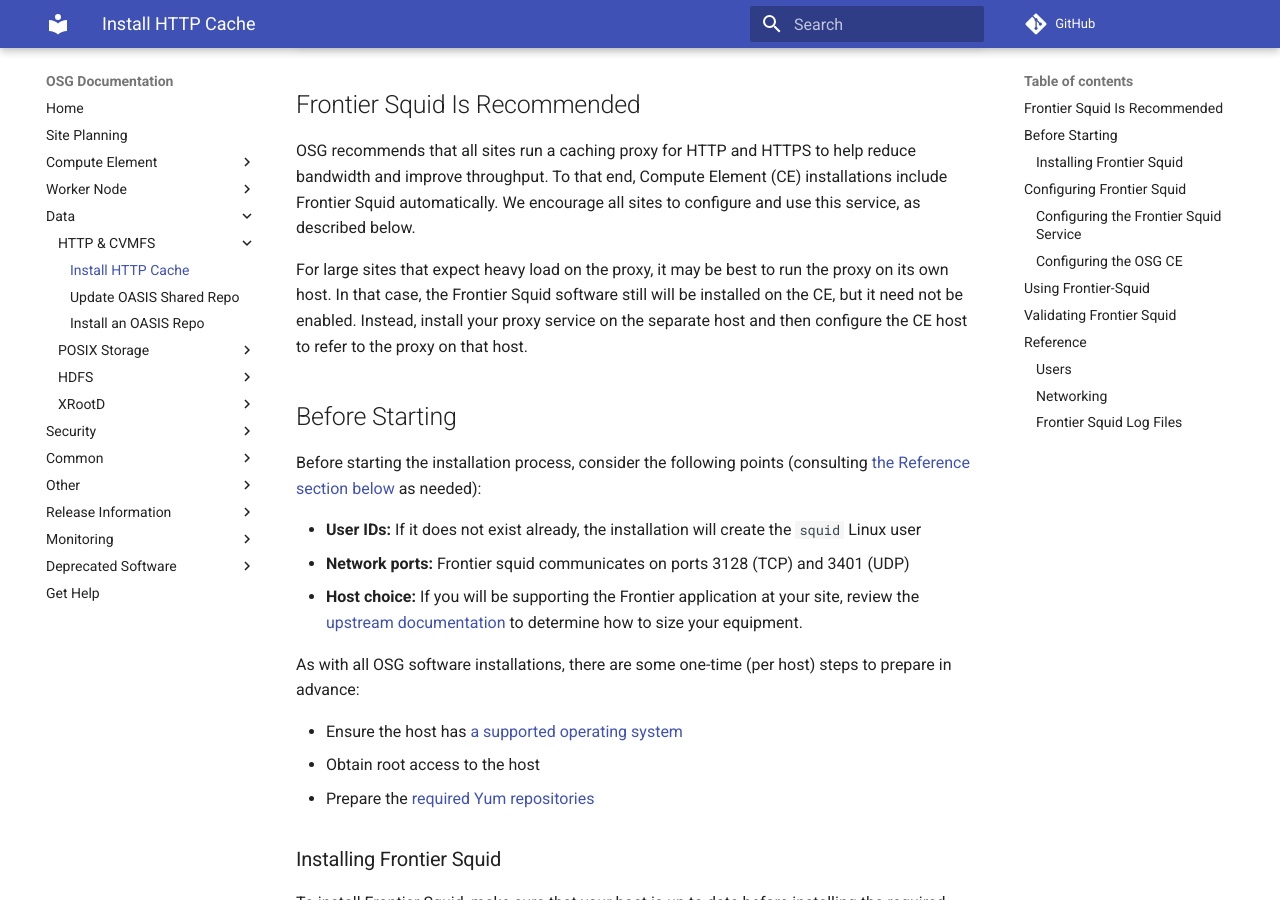
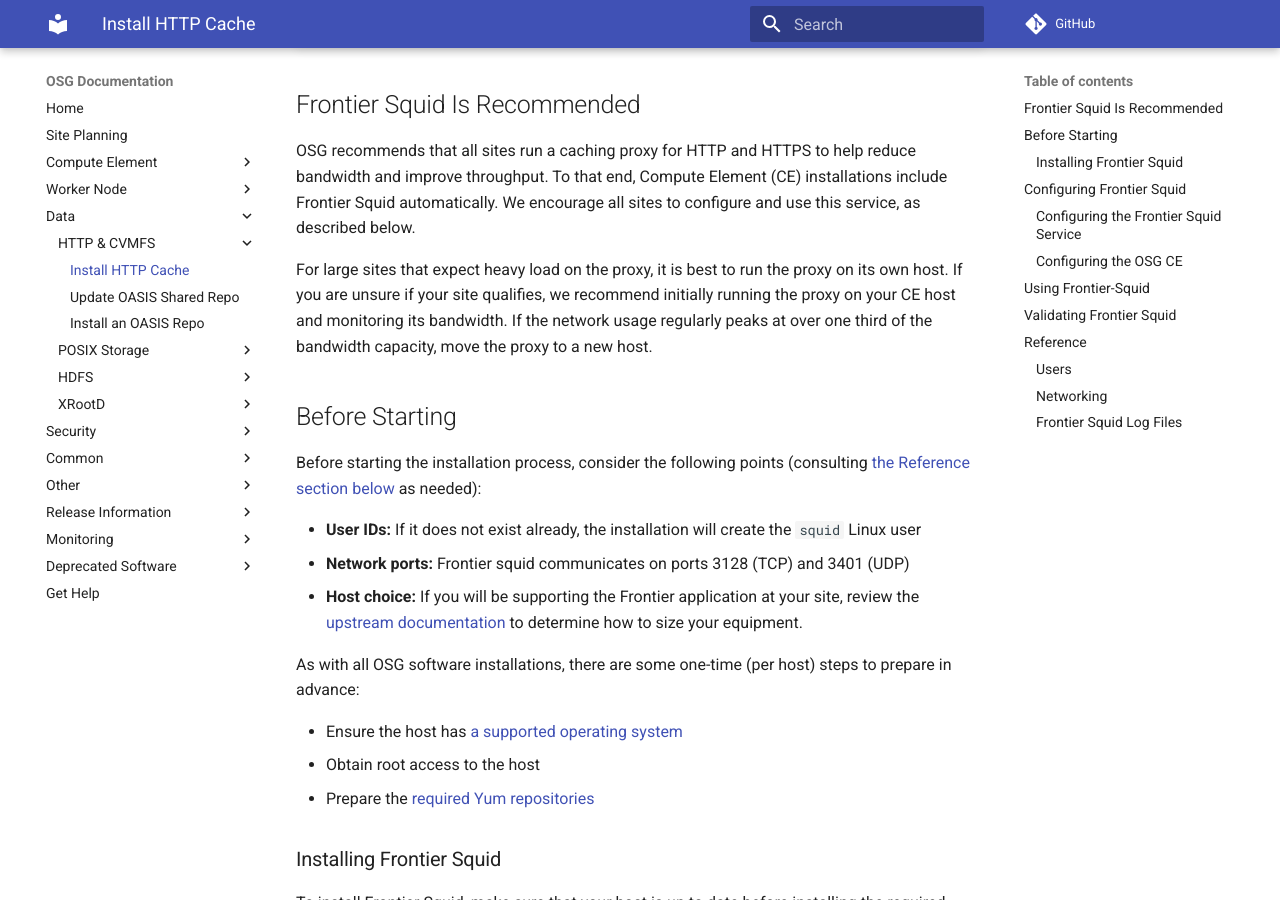
Before and after one commit to osg-htc/docs, an MkDocs documentation site: the page built from docs/data/frontier-squid.md, in a window 1280 px wide and 900 px high, scrolled down 513 px. Built offline with MkDocs 1.6.1 and Material for MkDocs 9.7.7, drawn with Linux system fonts in a browser that asks for light colours; comment, search, counter and statistics services are not loaded; old or Windows-style settings are respelled for this version of MkDocs.

Commit message:
give users a huristic threshold (SOFTWARE-3075)
... rather than being completely vague

```diff
--- a/docs/data/frontier-squid.md
+++ b/docs/data/frontier-squid.md
@@ -30,11 +30,10 @@
 encourage all sites to configure and use this service, as described
 below.
 
-For large sites that expect heavy load on the proxy, it may be best to
-run the proxy on its own host. In that case, the Frontier Squid
-software still will be installed on the CE, but it need not be
-enabled. Instead, install your proxy service on the separate host and
-then configure the CE host to refer to the proxy on that host.
+For large sites that expect heavy load on the proxy, it is best to run the proxy on its own host.
+If you are unsure if your site qualifies, we recommend initially running the proxy on your CE host and monitoring its
+bandwidth.
+If the network usage regularly peaks at over one third of the bandwidth capacity, move the proxy to a new host.
 
 ## Before Starting
 
```
